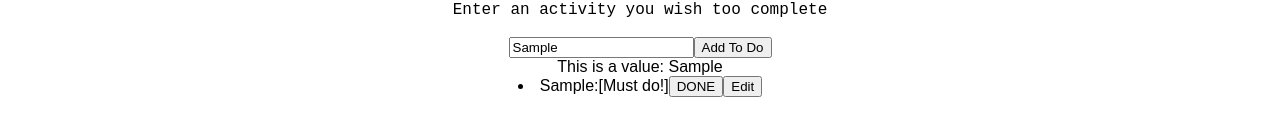
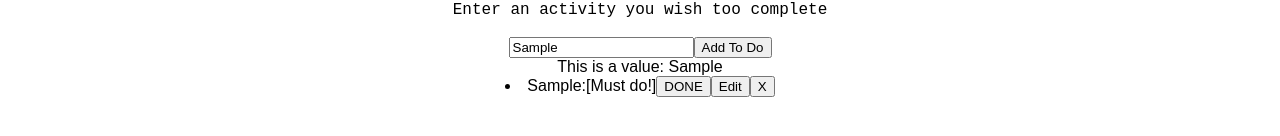
Before and after one commit to jadon-paulse/To-Do-React-App, a React (Create React App) app: page / in a window 1280 px wide. Both pictures are taken after typing "Sample" into the empty fields and a click on the button "Add To Do". Shown: the part 210-346 px from the top of the page. Built offline with nearby package versions, Linux system fonts and the light colour scheme; the HTML template or start-up script is replaced by a standard one.

Commit message:
Remove button and function added

```diff
--- a/src/App.tsx
+++ b/src/App.tsx
@@ -56,31 +56,21 @@ class App extends React.Component {
     todoApi.update(todo.id, todo).then(() => {this.loadAllData()})
   }
 
-  // doneClick = (id: any) => {
-  //   // this.setState({isDone: true});
-  //   const todo = {
-  //     id: id,
-  //     done: true,
-  //   }
-  //   todoApi.update(id, todo).then(() => {this.loadAllData()})
-  //   todoApi.update(todo.id, todo).then(() => {this.loadAllData()})
-  // }
-
-  // notDoneClick = (id: any) => {
-  //   // this.setState({isDone: false});
-  //   const todo = {
-  //     id: id,
-  //     done: false,
-  //   }
-  //   todoApi.update(id, todo).then(() => {this.loadAllData()})
-  // }
-
   editButtonClick = (id: any) => {
     const todo = {
       id: id,
       task: this.state.value,
     }
     todoApi.update(id, todo).then(() => {this.loadAllData()})
+  }
+
+  removeButtonClick = (id: any, todoItem: any) => {
+    const todo = {
+      id: id,
+      task: todoItem,
+    }
+    todoApi.remove(todo.id).then(() => {this.loadAllData()})
+    console.log(todo)
   }
 
   public render() {
@@ -106,6 +96,7 @@ class App extends React.Component {
           todoArr={this.state.todoArr}
           switchDone={this.switchDone}
           editButtonClick={this.editButtonClick}
+          removeButtonClick={this.removeButtonClick}
         />
 
       </div>
@@ -141,9 +132,22 @@ const TodoList = (props: any) => {
         <button onClick={(e) => {props.editButtonClick(item.id)}}>
           Edit
         </button>
+
+        <button onClick={(task) => {props.removeButtonClick(item.id)}}>
+          X
+        </button>
       </li>
     )
-  })
+  });
+
+
+
+
+
+
+
+
+
   // const isDone = props.isDone;
   // const listItems = props.todoArr.map((item: any) =>
   //      <li>{item.id} - {item.task}:{isDone ? "[Done]" : "[Must do!]"}
@@ -164,3 +168,22 @@ const TodoList = (props: any) => {
 
 // const myObj = {age: 10, name: "dead"};
 // const Run = printLabel(myObj);
+
+  // doneClick = (id: any) => {
+  //   // this.setState({isDone: true});
+  //   const todo = {
+  //     id: id,
+  //     done: true,
+  //   }
+  //   todoApi.update(id, todo).then(() => {this.loadAllData()})
+  //   todoApi.update(todo.id, todo).then(() => {this.loadAllData()})
+  // }
+
+  // notDoneClick = (id: any) => {
+  //   // this.setState({isDone: false});
+  //   const todo = {
+  //     id: id,
+  //     done: false,
+  //   }
+  //   todoApi.update(id, todo).then(() => {this.loadAllData()})
+  // }
```
